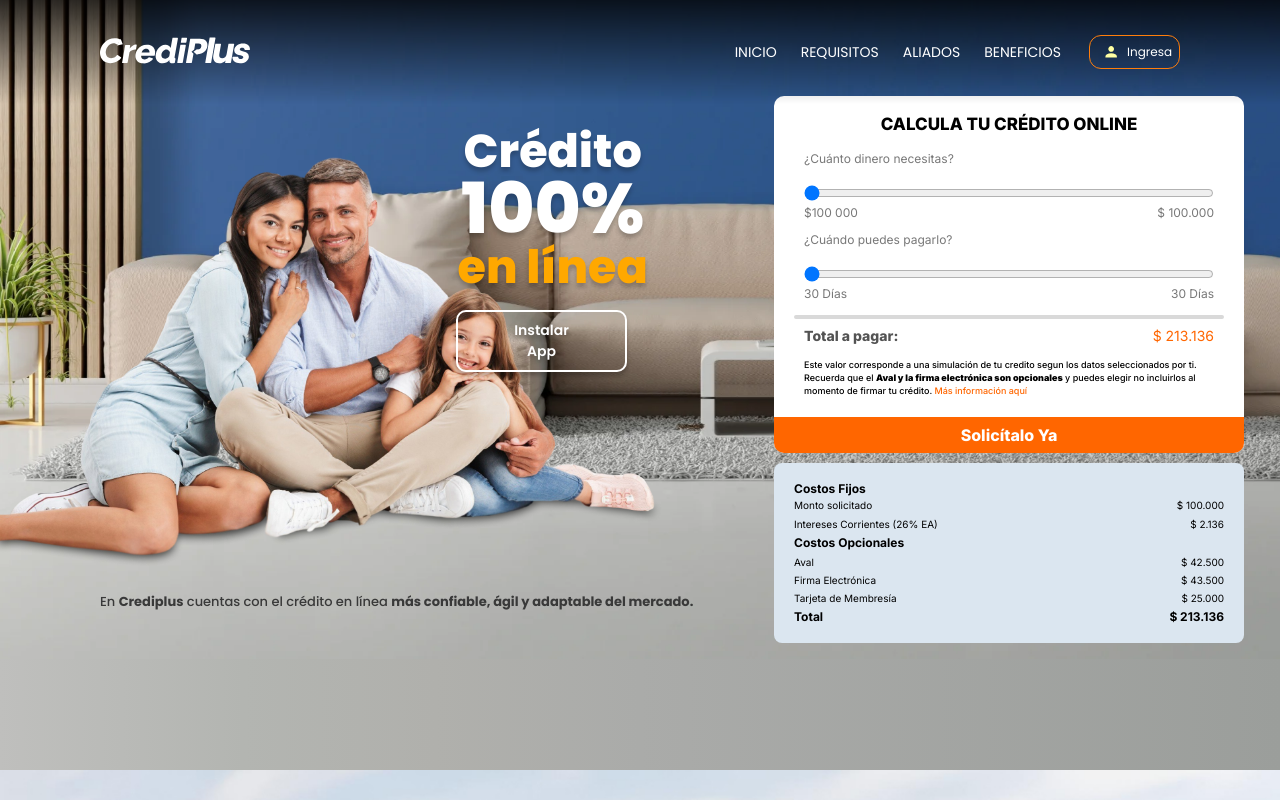
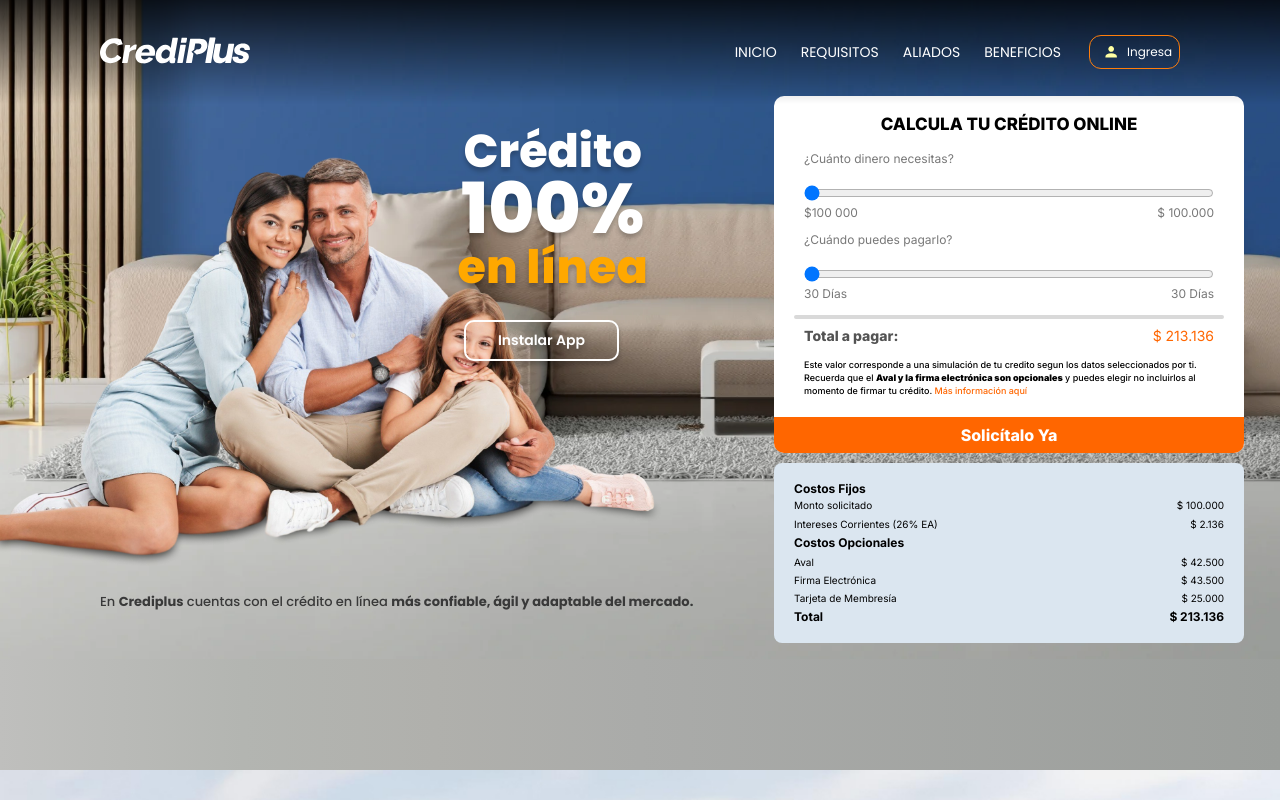
Before and after one commit to GrupoSATDev/CrediPlus_Webpage, a Next.js app: page / in a window 1280 px wide. Shown: the top 800 px of the page. Built offline with nearby package versions, Linux system fonts and the light colour scheme.

Commit message:
Update banner.module.scss

```diff
--- a/components/Banner/banner.module.scss
+++ b/components/Banner/banner.module.scss
@@ -161,7 +161,7 @@
     left: -10rem;
   }
   .button {
-    padding: 0.5rem 2.7rem !important;
+    padding: 0.5rem 2rem !important;
     font-size: 14px;
     margin-top: 3rem;
   }
```
